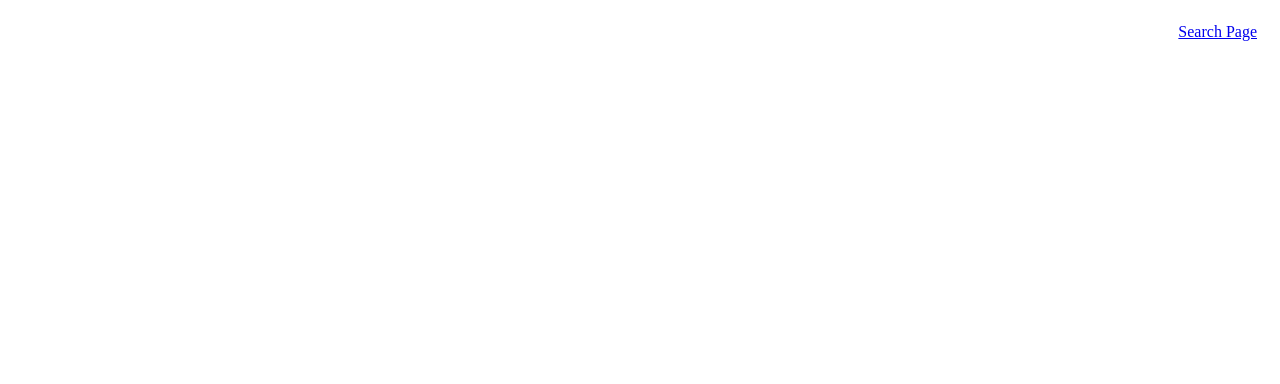
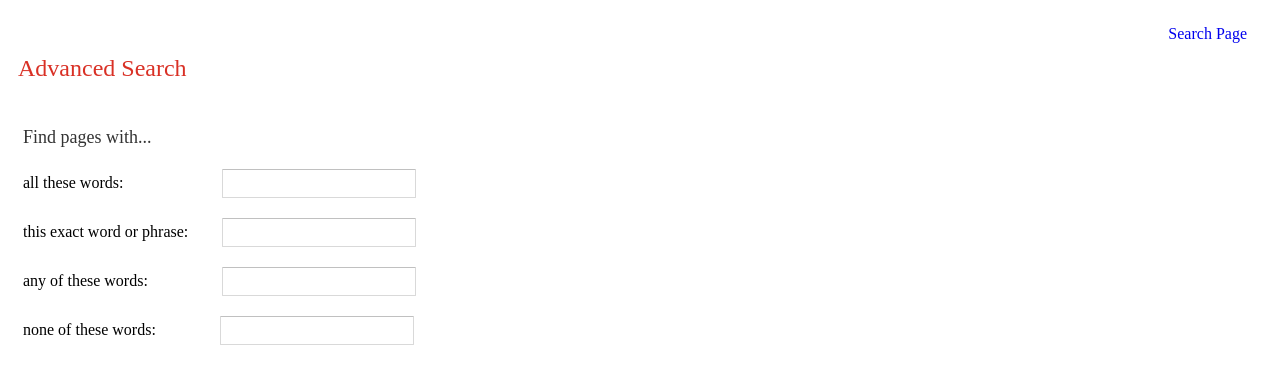
Before and after one commit to vishrantsaagar/Project0, a plain HTML site: page advsearch.html in a window 1280 px wide. Drawn offline with Linux system fonts and the light colour scheme.

Commit message:
shell created

```diff
--- a/advsearch.html
+++ b/advsearch.html
@@ -1,15 +1,31 @@
 <!DOCTYPE html>
 <html lang="en">
     <head>
-    <style>
-    </style>
+        <link rel="stylesheet" href="styleadv.css">
         <title>Advanced Search</title>
     </head>
     <body>
         <header>
             <nav style = "float:right">
-            <div style = "padding: 15px"><a href="index.html">Search Page</a></div>
+            <div><a href="index.html" style = "margin-right: 25px">Search Page</a></div>
             </nav>
         </header>
+    <div id = "advtitle" style = "margin-left:10px">Advanced Search</div>
+    <form action='/search' id="adv" name ="f">
+    <div id = "pages">Find pages with...</div>
+    <div id = "entrants">
+        <div>all these words:
+        <input type="text" name = "as-q" style="margin-left:95px">
+        </div>
+        <div style="margin-top:20px">this exact word or phrase:
+        <input type="text" name = "as-q" style="margin-left:30px">
+        </div>
+        <div style="margin-top:20px">any of these words:
+        <input type="text" name = "as-q" style="margin-left:70px">
+        </div>
+        <div style="margin-top:20px">none of these words:
+        <input type="text" name = "as-q" style="margin-left:60px">
+        </div>
+    </div>
     </body>
 </html>
--- /dev/null
+++ b/styleadv.css
@@ -0,0 +1,36 @@
+#advtitle {
+    color: #d93025;
+    font-size: 24px;
+    margin: 25px 35px;
+    padding-top:30px
+}
+
+a{
+    text-decoration: none;
+}
+
+#pages{
+    padding-left: 15px;
+    min-width: 167px;
+    width: 16%;
+    font-size: 18px;
+    height: 42px;
+    font-weight: 500;
+    color: #333;
+    vertical-align: middle;
+    padding-top: 20px;
+}
+
+#entrants{
+    padding-left: 15px;
+}
+
+input[type="text"] {
+    border-radius: 1px;
+    border: 1px solid #d9d9d9;
+    border-top: 1px solid #c0c0c0;
+    font-size: 13px;
+    height: 25px;
+    padding: 1px 8px;
+    clear: both;
+}
--- a/styleimages.css
+++ b/styleimages.css
@@ -1,9 +1,12 @@
+
 form{
     position: absolute;
     top: 23%;
     left: 35%;
 }
-
+a{
+    text-decoration: none;
+}
  input[type="submit"] {
     background-color: #f2f2f2;
     border: 1px solid #f2f2f2;
```
Also changed, not shown: images.html (+2 -3 lines), index.html (+0 -1 lines).
